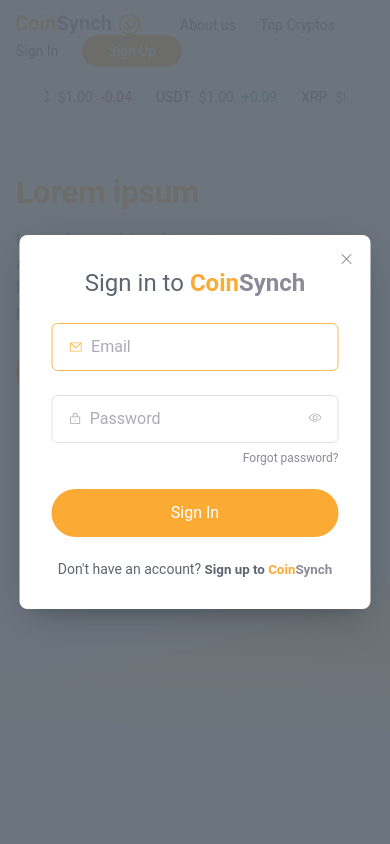
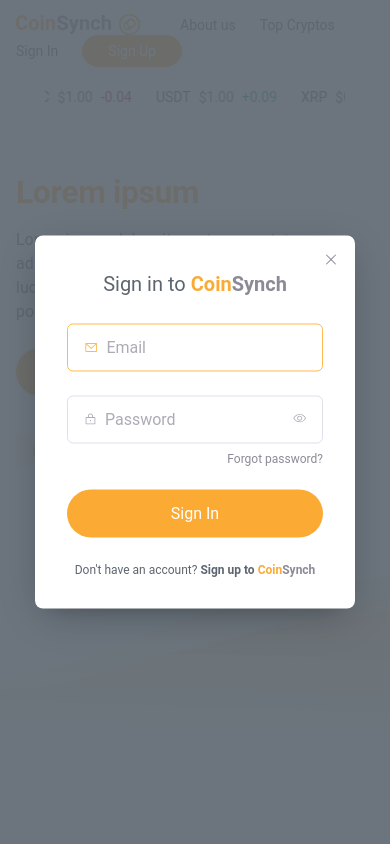
Before and after one commit to HenriqueMarcelo/coin-synch, a Next.js app: page / in a window 390 px wide. Both pictures are taken after a click on the button "Sign In". Shown: the top 844 px of the page. Built offline with nearby package versions, Linux system fonts and the light colour scheme; data requests are answered from the project's data file.

Commit message:
feat: create style for landing modal in tablet

```diff
--- a/src/components/Modal/styles.scss
+++ b/src/components/Modal/styles.scss
@@ -30,6 +30,10 @@
 
         &:focus {
             outline: none;
+        }
+
+        @media (max-width: 1248px) {
+          max-width: 320px;
         }
     }
     &__close {
@@ -97,6 +101,10 @@
     &--bold {
       font-weight: 700;
     }
+
+    @media (max-width: 1248px) {
+      font-size: 20px;
+    }
   }
 
   &__subtitle {
@@ -134,35 +142,39 @@
     line-height: 32px;
 
     &--yellow {
-      color: red;
       color: var(--yellow-500);
     }
     &--gray {
       color: var(--gray-500);
     }
+
+    @media (max-width: 1248px) {
+      font-size: 20px;
+    }
   }
 
   &__footer {
-    color: var(--text-base, #5D6670);
+    color: var(--text-base);
     text-align: center;
-    /* Regular/Label */
-    font-family: Roboto;
     font-size: 14px;
-    font-style: normal;
-    font-weight: 400;
     line-height: 16px; /* 114.286% */
 
     &--bold {
-      color: var(--text-base, #5D6670);
+      color: var(--text-base);
       font-weight: 700;
     }
     &--yellow {
-      color: var(--yellow-500, #FBAB34);
+      color: var(--yellow-500);
       font-weight: 700;
     }
     &--gray {
-      color: var(--gray-500, #8C8A97);
+      color: var(--gray-500);
       font-weight: 700;
+    }
+
+    @media (max-width: 1248px) {
+      font-size: 12px;
+      line-height: 14px;
     }
   }
 
@@ -225,5 +237,9 @@
         background-image: url(/*custom checked icon url*/);
       }
     }
+
+    @media (max-width: 1248px) {
+      width: 29px;
+    }
   }
 }
--- a/src/components/SignInModal/index.tsx
+++ b/src/components/SignInModal/index.tsx
@@ -49,6 +49,7 @@
   }
 
   function handleChangeModal() {
+    reset()
     closeSignInModal()
     openSignUpModal()
   }
@@ -90,9 +91,16 @@
         <p className="modal-components__footer">
           Don&apos;t have an account?{' '}
           <button type="button" onClick={handleChangeModal}>
-            <span className="modal-components__footer--bold"> Sign up to </span>
-            <span className="modal-components__footer--yellow">Coin</span>
-            <span className="modal-components__footer--gray">Synch</span>
+            <span className="modal-components__footer modal-components__footer--bold">
+              {' '}
+              Sign up to{' '}
+            </span>
+            <span className="modal-components__footer modal-components__footer--yellow">
+              Coin
+            </span>
+            <span className="modal-components__footer modal-components__footer--gray">
+              Synch
+            </span>
           </button>
         </p>
       </form>
--- a/src/components/SignUpModal/index.tsx
+++ b/src/components/SignUpModal/index.tsx
@@ -47,6 +47,7 @@
   }
 
   function handleChangeModal() {
+    reset()
     openSignInModal()
     closeSignUpModal()
   }
@@ -115,9 +116,16 @@
         <p className="modal-components__footer">
           Already have and account?{' '}
           <button type="button" onClick={handleChangeModal}>
-            <span className="modal-components__footer--bold"> Sign up to </span>
-            <span className="modal-components__footer--yellow">Coin</span>
-            <span className="modal-components__footer--gray">Synch</span>
+            <span className="modal-components__footer modal-components__footer--bold">
+              {' '}
+              Sign up to{' '}
+            </span>
+            <span className="modal-components__footer modal-components__footer--yellow">
+              Coin
+            </span>
+            <span className="modal-components__footer modal-components__footer--gray">
+              Synch
+            </span>
           </button>
         </p>
       </form>
```
